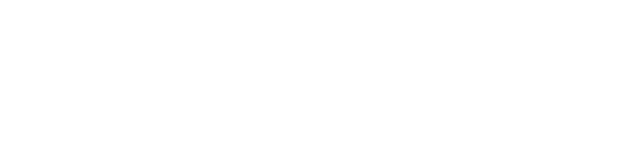
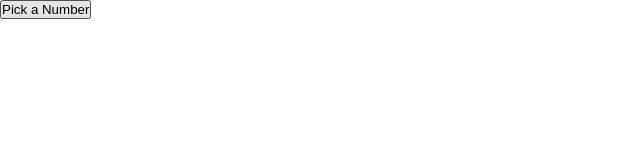
Before and after one commit to mostafa-imam/Project-Etch-a-Sketch, a plain HTML site: page index.html in a window 1280 px wide. Shown: the whole page, without its empty margins (0-640 px from the left). Drawn offline with Linux system fonts and the light colour scheme.

Commit message:
feat: Create <button>

```diff
--- a/index.html
+++ b/index.html
@@ -8,6 +8,10 @@
     <title>Project: Etch-a-Sketch</title>
 </head>
 <body>
+    <div class="btn-container">
+        <button>Pick a Number</button>
+    </div>
+
     <div class="container">
 
     </div>
```
